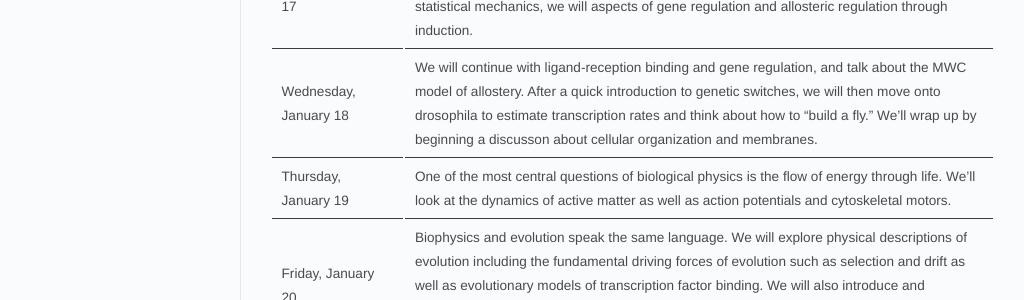
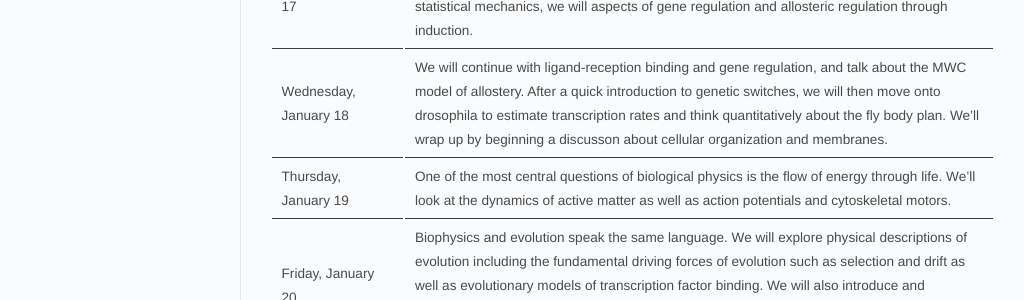
Before and after one commit to RPGroup-PBoC/gist_pboc_2017, a Jekyll site: the page built from _posts/2016-12-19-syllabus.md, in a window 1280 px wide. Shown: the part 1121-1421 px from the top of the page, without its empty margins (118-1142 px from the left). Built offline with Jekyll 4.4.1, drawn with Linux system fonts in a browser that asks for light colours.

Commit message:
Update 2016-12-19-syllabus.md

```diff
--- a/_posts/2016-12-19-syllabus.md
+++ b/_posts/2016-12-19-syllabus.md
@@ -29,6 +29,6 @@ by Milo and Phillips <br/>
 |Sunday, January 15 | The TAs will help you set up a working Python computing environment. **Held from 16:00 - 17:00.** |
 |Monday, January 16 | Welcome to the revolution! We will discuss the importance of physical reasoning and numeracy in approaching biological problems and perform some back-of-the-envelope estimates of cells, the cost of a gene, and the central dogma.  Furthermore, we'll examine diffusion in biology by tackling transport in neurons, synapses, and fluorescence recovery after photobleaching.|
 | Tuesday, January 17 | We will cover fundamental aspects of regulatory biology. Through enumerating some simple master equations, we'll examine the physics of the central dogma. After a crash course in statistical mechanics, we will aspects of gene regulation and allosteric regulation through induction.|
-|Wednesday, January 18 | We will continue with ligand-reception binding and gene regulation, and talk about the MWC model of allostery. After a quick introduction to genetic switches, we will then move onto drosophila to estimate transcription rates and think about how to "build a fly." We’ll wrap up by beginning a discusson about cellular organization and membranes.
+|Wednesday, January 18 | We will continue with ligand-reception binding and gene regulation, and talk about the MWC model of allostery. After a quick introduction to genetic switches, we will then move onto drosophila to estimate transcription rates and think quantitatively about the fly body plan. We’ll wrap up by beginning a discusson about cellular organization and membranes.
 |Thursday, January 19 |  One of the most central questions of biological physics is the flow of energy through life. We'll look at the dynamics of active matter as well as action potentials and cytoskeletal motors.|
 |Friday, January 20 | Biophysics and evolution speak the same language. We will explore physical descriptions of evolution including the fundamental driving forces of evolution such as selection and drift as well as evolutionary models of transcription factor binding. We will also introduce and quantitatively explore principles of biological specificity and the concept of adaptation. We will spend the final part of the course reviewing what we've learned in five short days. |
```
